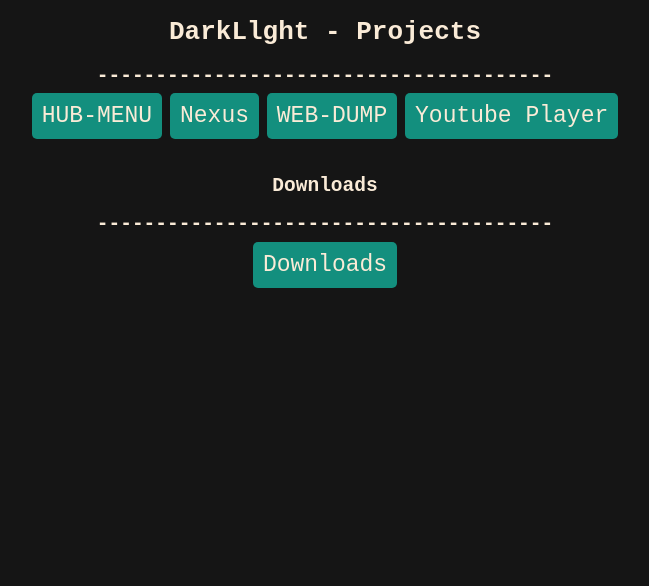
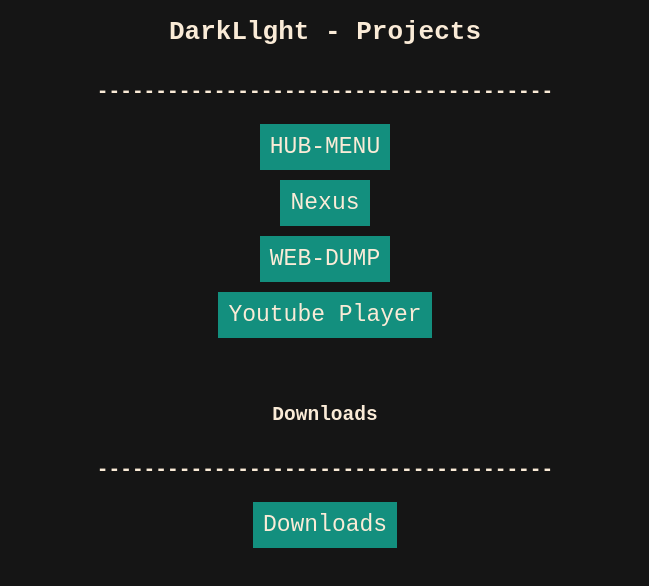
Before and after one commit to llghtdark/llghtdark.github.io, a plain HTML site: page index.html in a window 1280 px wide. Shown: the whole page, without its empty margins (315-964 px from the left). Drawn offline with Linux system fonts and the light colour scheme.

Commit message:
added github link

```diff
--- a/index.html
+++ b/index.html
@@ -8,7 +8,7 @@
 </head>
 <body>
     <div class="main">
-        <h1>DarkLlght - Projects</h1>
+        <h1><a href="https://github.com/llghtdark/">DarkLlght - Projects</a></h1>
         <h2>---------------------------------------</h2>
         <a class="project" href="https://llghtdark.github.io/hub-menu">HUB-MENU</a>
         <a class="project" href="https://llghtdark.github.io/Nexus">Nexus</a>
--- a/style.css
+++ b/style.css
@@ -5,7 +5,11 @@ body{
     font-family: monospace;
 }
 .main{
-    text-align: center;
+    /*text-align: center;*/
+    display: flex;
+    align-items: center;
+    justify-content: center;
+    flex-direction: column;
 }
 .project{
     color: antiquewhite;
@@ -13,5 +17,13 @@ body{
     background-color: #138f7e;
     padding: 10px;
     font-size: 23px;
-    border-radius: 5px;
+    /*border-radius: 5px;*/
+    margin: 5px;
 }
+h1 a{
+    text-decoration: none;
+    color: antiquewhite;
+}
+h1 a:hover{
+    text-decoration: underline;
+}
```
